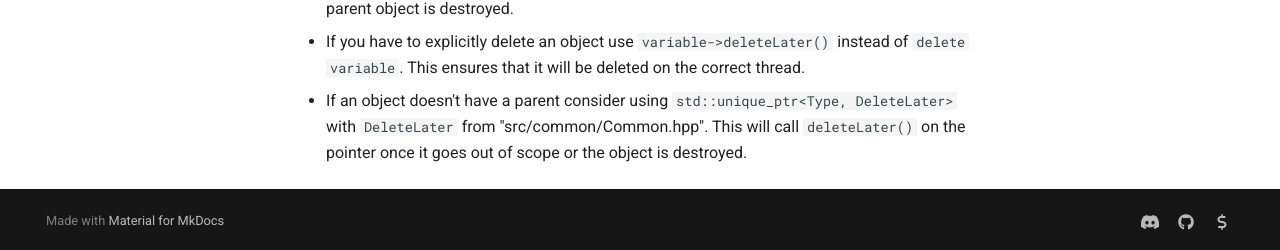
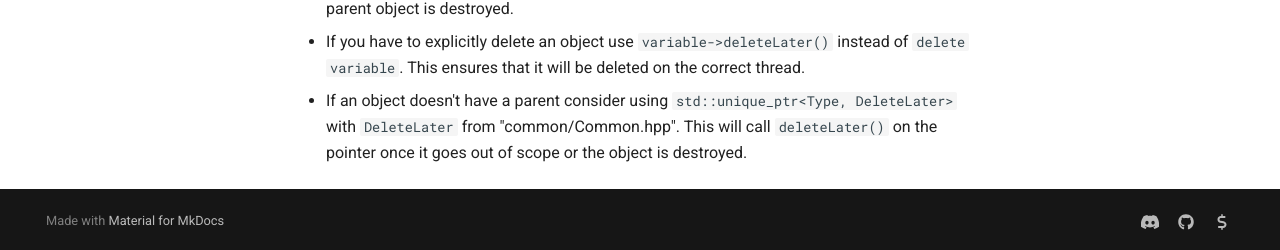
Before and after one commit to Chatterino/wiki, an MkDocs documentation site: the page built from docs/Contributing for Developers.md, in a window 1280 px wide and 900 px high, scrolled down 4286 px. Shown: the part 647-897 px from the top of the window. Built offline with MkDocs 1.6.1 and Material for MkDocs 9.7.7, drawn with Linux system fonts in a browser that asks for light colours; comment, search, counter and statistics services are not loaded.

Commit message:
fix: include from `src` as the root

```diff
--- a/docs/Contributing for Developers.md
+++ b/docs/Contributing for Developers.md
@@ -249,4 +249,4 @@ Keep the element on the stack if possible. If you need a pointer or have complex
 
 -   Use the [object tree](https://doc.qt.io/qt-6/objecttrees.html) to manage lifetime where possible. Objects are destroyed when their parent object is destroyed.
 -   If you have to explicitly delete an object use `variable->deleteLater()` instead of `delete variable`. This ensures that it will be deleted on the correct thread.
--   If an object doesn't have a parent consider using `std::unique_ptr<Type, DeleteLater>` with `DeleteLater` from "src/common/Common.hpp". This will call `deleteLater()` on the pointer once it goes out of scope or the object is destroyed.
+-   If an object doesn't have a parent consider using `std::unique_ptr<Type, DeleteLater>` with `DeleteLater` from "common/Common.hpp". This will call `deleteLater()` on the pointer once it goes out of scope or the object is destroyed.
```
